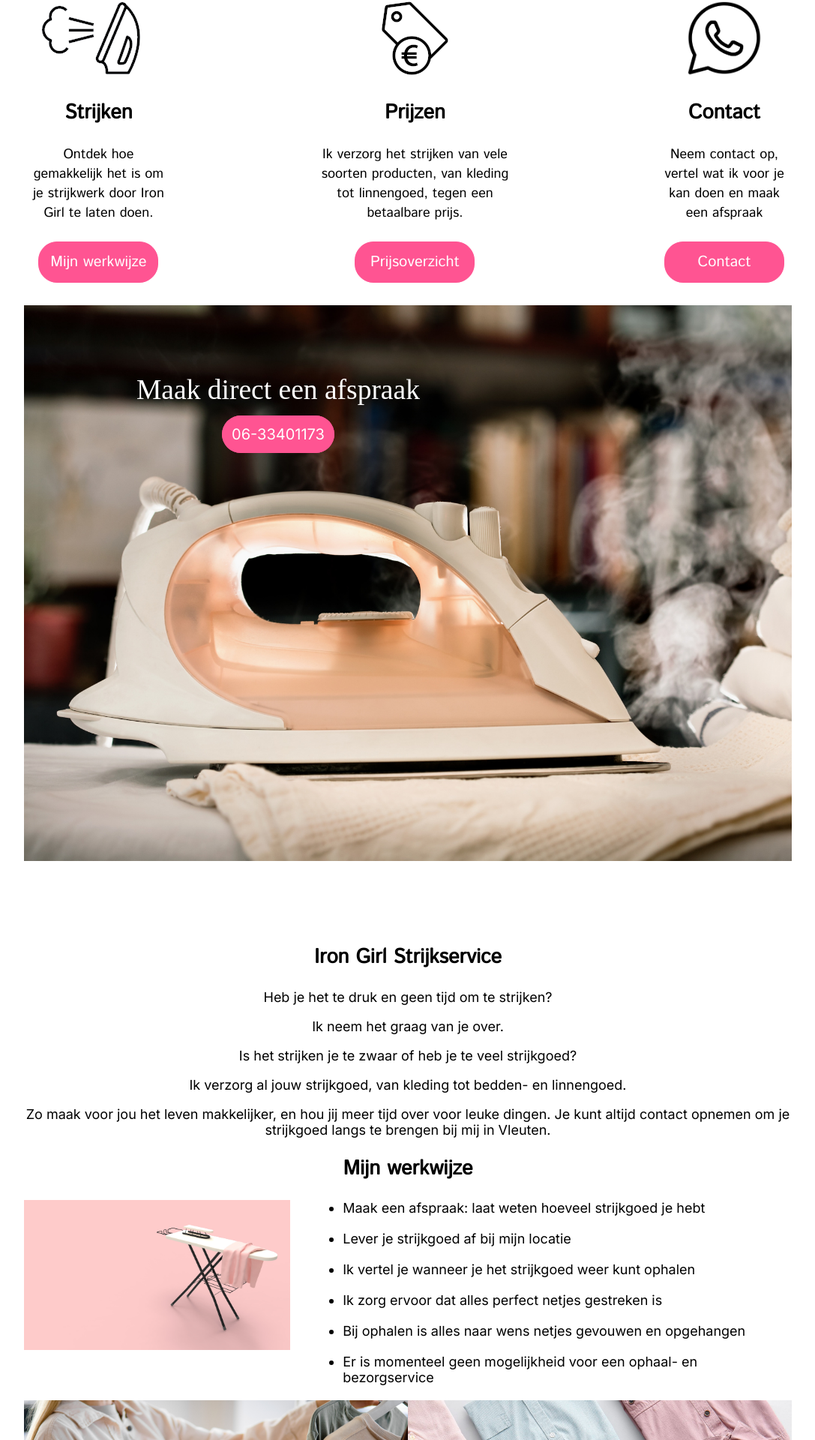
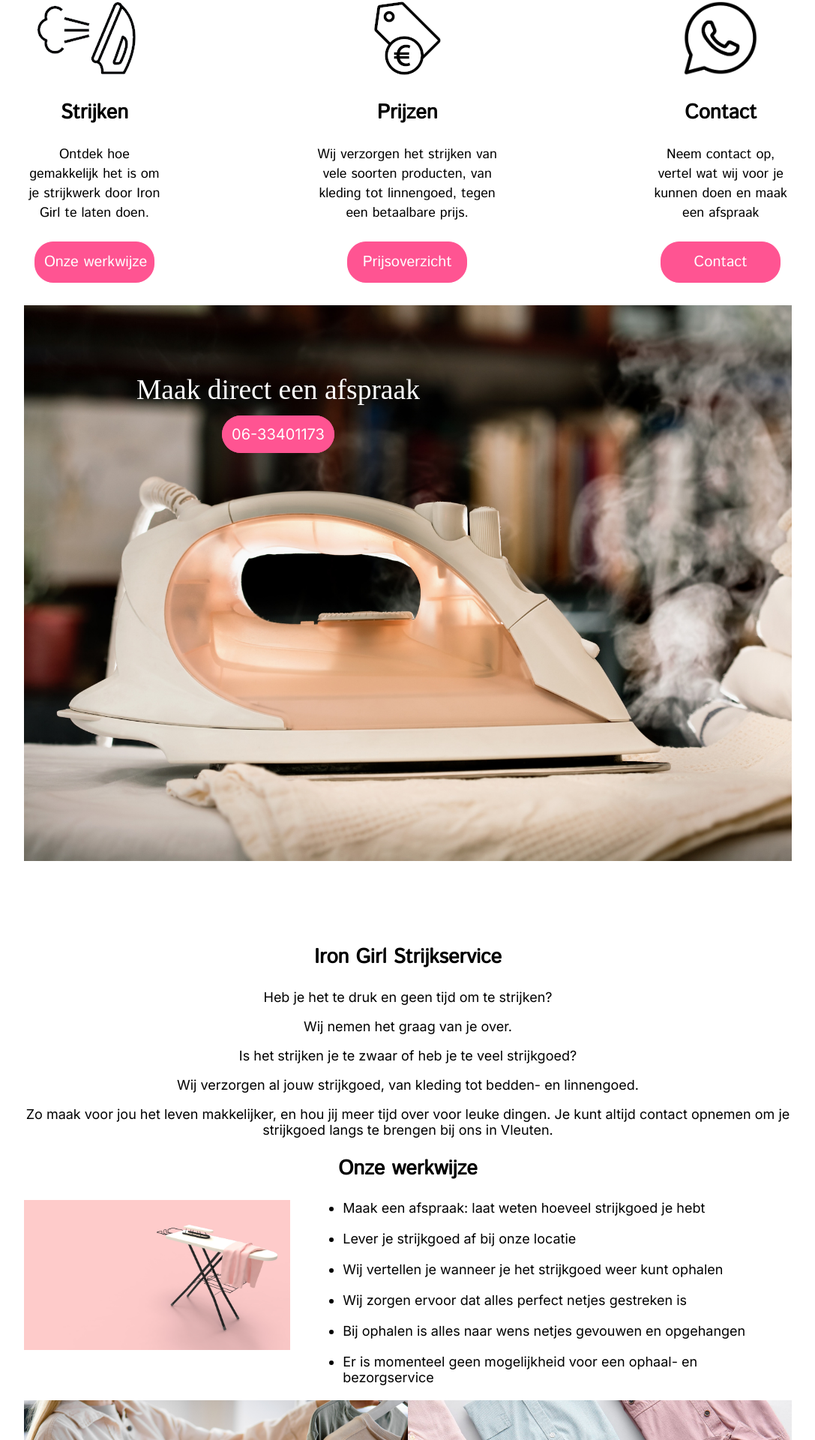
Before and after one commit to clearblocks/irongirl, a React (Create React App) app: page / in a window 1280 px wide. Shown: the part 942-2862 px from the top of the page at 75% size, without its empty margins (96-1183 px from the left). Built offline with nearby package versions, Linux system fonts and the light colour scheme; the HTML template or start-up script is replaced by a standard one; a web font is replaced by a local one.

Commit message:
Changed 'ik' to 'wij'

```diff
--- a/src/components/organisms/AboutUs.tsx
+++ b/src/components/organisms/AboutUs.tsx
@@ -8,23 +8,23 @@ export const AboutUs = forwardRef((props, ref: ForwardedRef<HTMLDivElement>) =>
   <div className={"aboutus"} id={"aboutus"} ref={ref}>
     <div className={"aboutus-info"}>
       <h2>Iron Girl Strijkservice</h2>
-      <p>Heb je het te druk en geen tijd om te strijken?</p><p>Ik neem het graag van je over.</p>
-      <p>Is het strijken je te zwaar of heb je te veel strijkgoed?</p><p>Ik verzorg al jouw strijkgoed, van kleding tot bedden- en linnengoed.</p>
+      <p>Heb je het te druk en geen tijd om te strijken?</p><p>Wij nemen het graag van je over.</p>
+      <p>Is het strijken je te zwaar of heb je te veel strijkgoed?</p><p>Wij verzorgen al jouw strijkgoed, van kleding tot bedden- en linnengoed.</p>
       <p>
         Zo maak voor jou het leven makkelijker, en hou jij meer tijd over voor leuke dingen.
-        Je kunt altijd contact opnemen om je strijkgoed langs te brengen bij mij in Vleuten.
+        Je kunt altijd contact opnemen om je strijkgoed langs te brengen bij ons in Vleuten.
       </p>
     </div>
     <img src={ironingBoard} alt={"strijkplank"} className={"img-mobile"}/>
     <div className={"aboutus-workway"}>
-      <h2>Mijn werkwijze</h2>
+      <h2>Onze werkwijze</h2>
       <div>
         <img src={ironingBoard} alt={"strijkplank"} className={"img-desktop"}/>
         <ul>
           <li>Maak een afspraak: laat weten hoeveel strijkgoed je hebt</li>
-          <li>Lever je strijkgoed af bij mijn locatie</li>
-          <li>Ik vertel je wanneer je het strijkgoed weer kunt ophalen</li>
-          <li>Ik zorg ervoor dat alles perfect netjes gestreken is</li>
+          <li>Lever je strijkgoed af bij onze locatie</li>
+          <li>Wij vertellen je wanneer je het strijkgoed weer kunt ophalen</li>
+          <li>Wij zorgen ervoor dat alles perfect netjes gestreken is</li>
           <li>Bij ophalen is alles naar wens netjes gevouwen en opgehangen</li>
           <li>Er is momenteel geen mogelijkheid voor een ophaal- en bezorgservice</li>
         </ul>
--- a/src/components/organisms/Services.tsx
+++ b/src/components/organisms/Services.tsx
@@ -18,18 +18,18 @@ function createServices({aboutUsRef, pricesRef, contactRef}: ServiceRefs) {
     iconType: IconType.Iron,
     title: 'Strijken',
     text: 'Ontdek hoe gemakkelijk het is om je strijkwerk door Iron Girl te laten doen.',
-    buttonLabel: 'Mijn werkwijze',
+    buttonLabel: 'Onze werkwijze',
     ref: aboutUsRef
   }, {
     iconType: IconType.Price,
     title: 'Prijzen',
-    text: 'Ik verzorg het strijken van vele soorten producten, van kleding tot linnengoed, tegen een betaalbare prijs.',
+    text: 'Wij verzorgen het strijken van vele soorten producten, van kleding tot linnengoed, tegen een betaalbare prijs.',
     buttonLabel: 'Prijsoverzicht',
     ref: pricesRef
   }, {
     iconType: IconType.WhatsApp,
     title: 'Contact',
-    text: 'Neem contact op, vertel wat ik voor je kan doen en maak een afspraak',
+    text: 'Neem contact op, vertel wat wij voor je kunnen doen en maak een afspraak',
     buttonLabel: 'Contact',
     ref: contactRef
   }]
--- a/src/components/organisms/UnderConstruction.tsx
+++ b/src/components/organisms/UnderConstruction.tsx
@@ -3,5 +3,5 @@ import {ConstructionIcon} from "../atoms/Icon";
 
 export const UnderConstruction = () => (
   <div className={"under-construction"} ><ConstructionIcon/><span>Deze website is momenteel onder constructie. Sommige onderdelen zullen niet werken zoals je zou verwachten.
-    Je kunt altijd contact opnemen voor meer informatie over mijn diensten.</span></div>
+    Je kunt altijd contact opnemen voor meer informatie over onze diensten.</span></div>
 )
```
